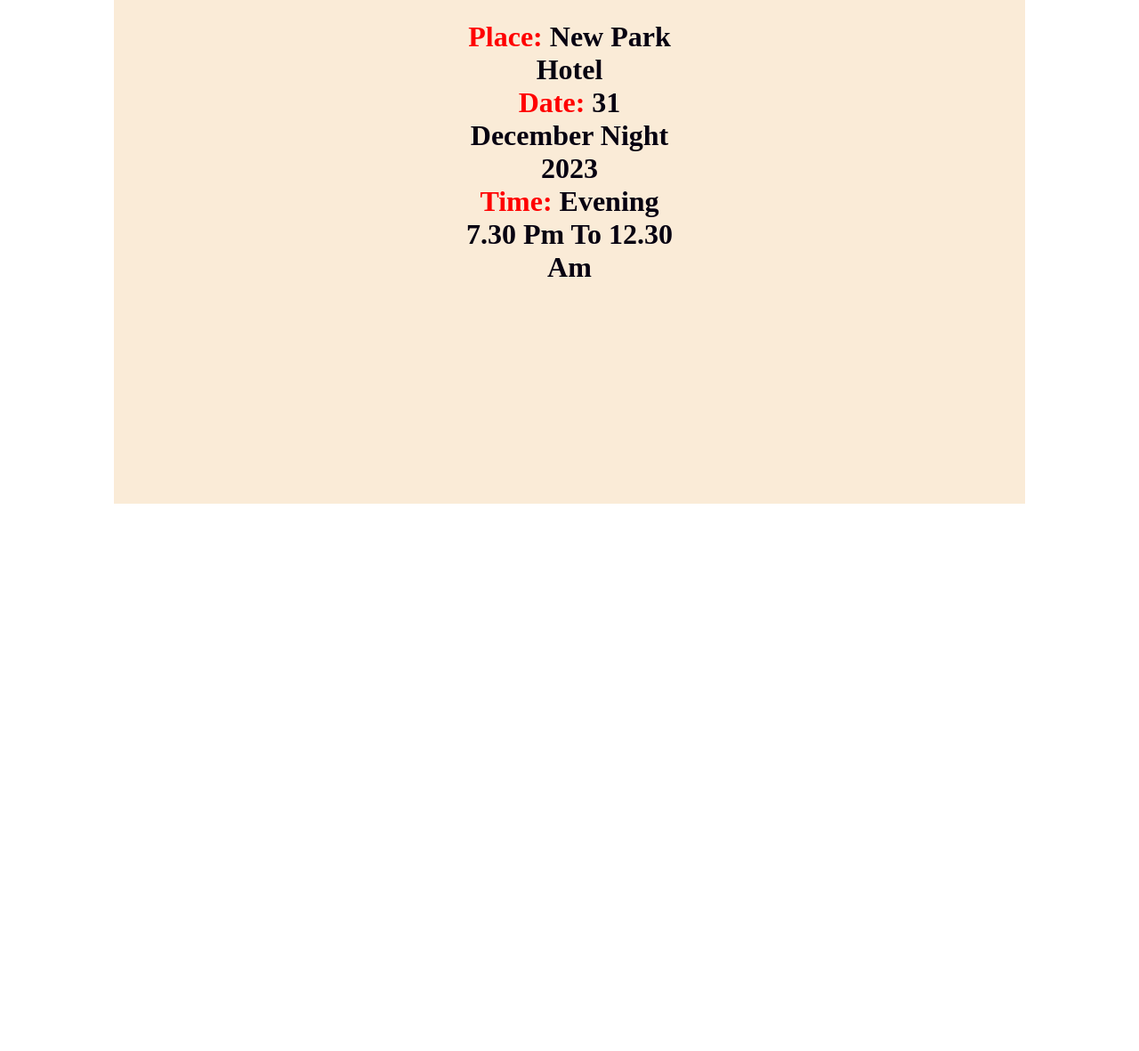
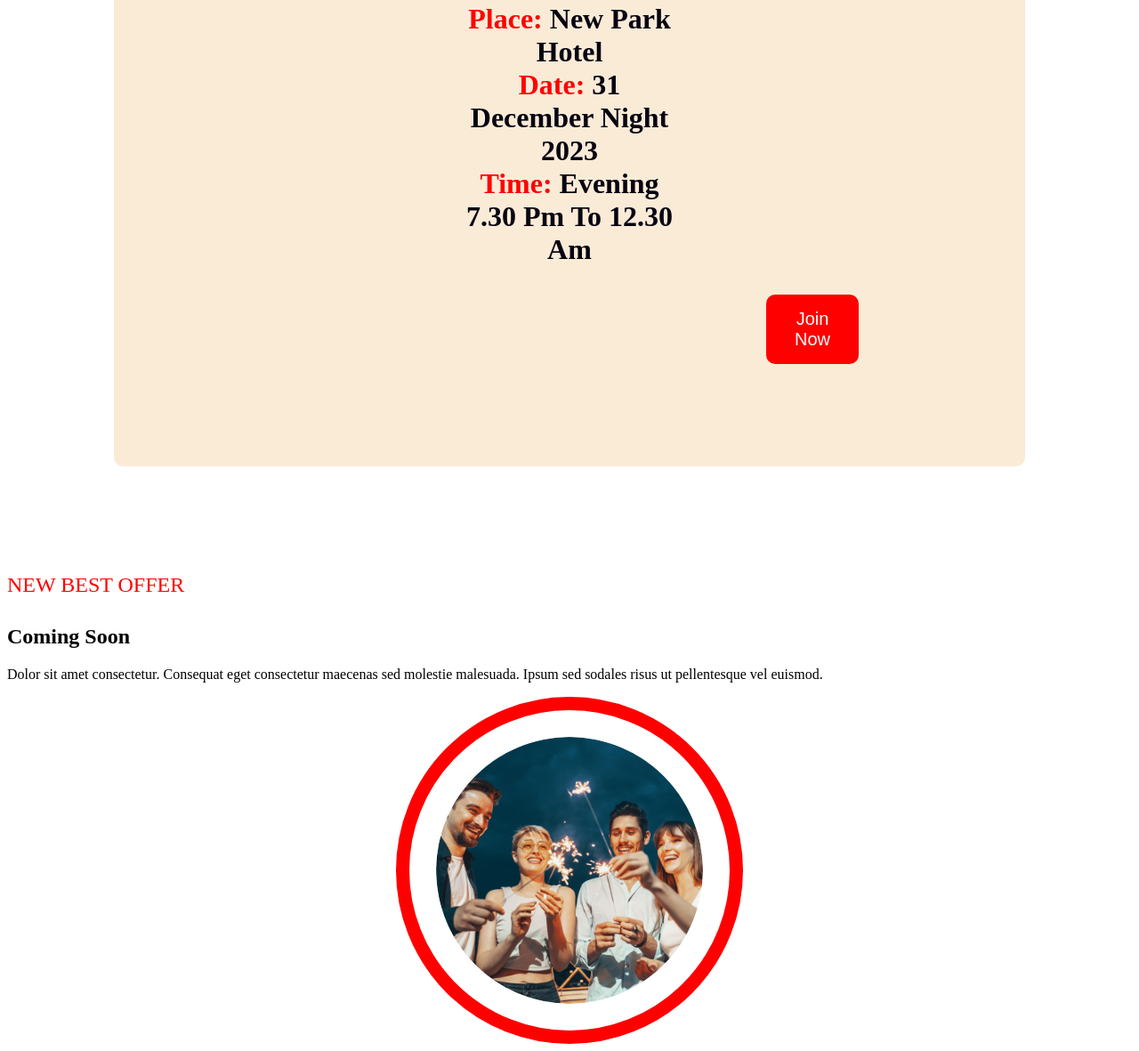
Before and after one commit to humyraheya12/my-first-assignment, a plain HTML site: page index.html in a window 1280 px wide. Shown: the part 2485-3666 px from the top of the page at 89% size. Before the commit the page ends 3171 px from the top, so only its background shows below. Drawn offline with Linux system fonts and the light colour scheme.

Commit message:
added ellipse image

```diff
--- a/index.html
+++ b/index.html
@@ -4,6 +4,7 @@
     <meta charset="UTF-8">
     <meta name="viewport" content="width=device-width, initial-scale=1.0">
     <title>My First Assignment</title>
+
     <link rel="stylesheet" href="styles/assign.css">
 </head>
 <body>
@@ -39,10 +40,16 @@
         <p class="place"><span class="text-primary">Place:</span> New Park Hotel <br>
            <span class="text-primary">Date:</span> 31 December Night 2023 <br>
            <span class="text-primary">Time: </span>Evening 7.30 pm to 12.30 am</p>
-
+        <button class="btn-sec">Join Now</button>
     </div>
 
+    <div class="ellipse-pic">
+        <div><h4 class="offer">NEW BEST OFFER</h4></div>
+        <div><h2>Coming Soon</h2></div>
+        <div><p class="offer-info">Dolor sit amet consectetur. Consequat eget consectetur maecenas sed molestie malesuada. Ipsum sed sodales risus ut pellentesque vel euismod. </p></div>
 
+        <img class="img-ellipse" src="resources/Ellipse 1.png" alt="">
+    </div>
 
 
 
--- a/styles/assign.css
+++ b/styles/assign.css
@@ -116,6 +116,42 @@ text-align: center;
     color: red;
 }
 .banner{ margin: 120px 120px;
-    padding: 100px 383px 215px;
+    padding: 80px 383px 115px;
     background-color: antiquewhite;
+    border-radius: 10px;
 }
+.btn-sec{
+  background-color: red;
+  font-size: 20px;
+  color: #FFF;
+  margin-left: 350px;
+  display: inline-flex;
+padding: 16px 32px;
+justify-content: center;
+align-items: center;
+gap: 10px;
+border: none;
+border-radius: 10px;
+}
+.img-ellipse{ display: flex;
+    margin: auto;
+    width: 364.844px;
+height: 364.844px;
+padding: 30px;
+height: 300px;
+width: 300px;
+border-radius: 50%;
+border: 15px solid #F00;
+
+
+
+}
+
+
+.offer{
+    color: #F00;
+display: flex;
+font-size: 24px;
+font-weight: 500;
+
+}
```
